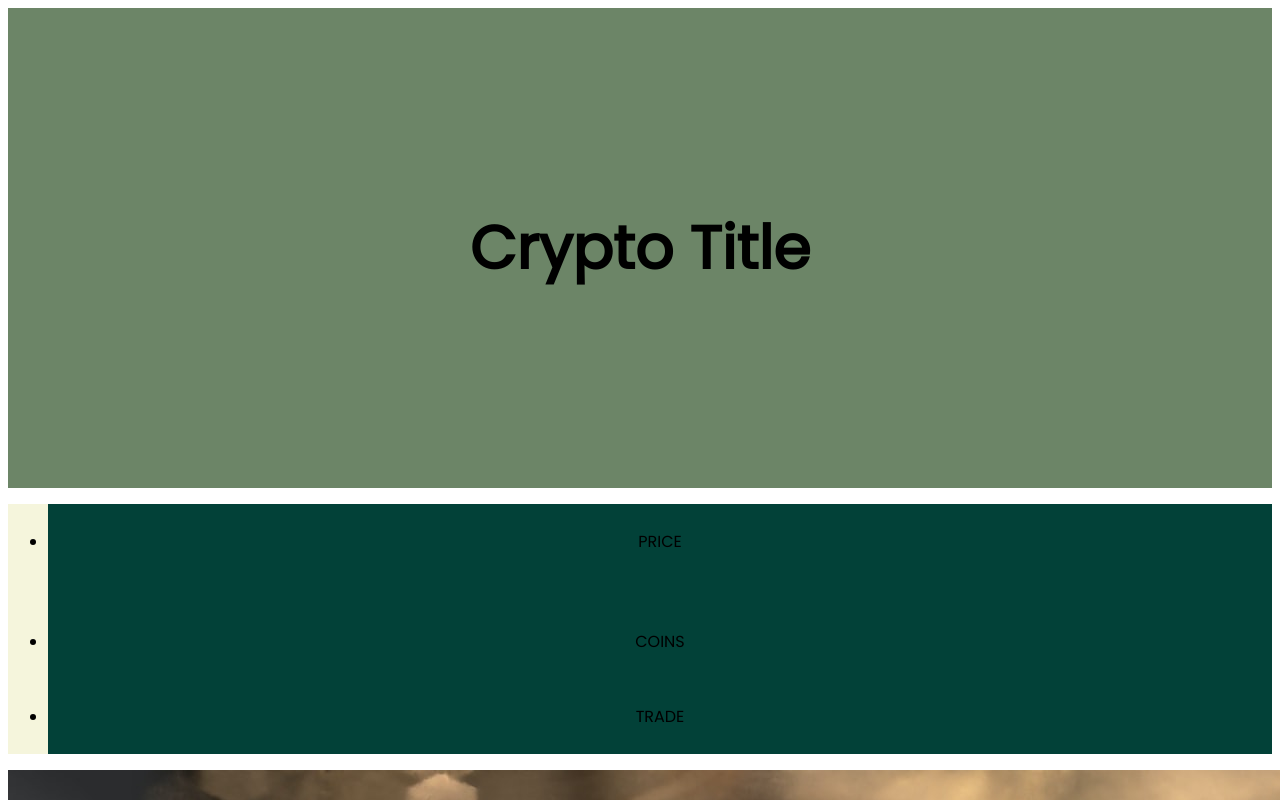
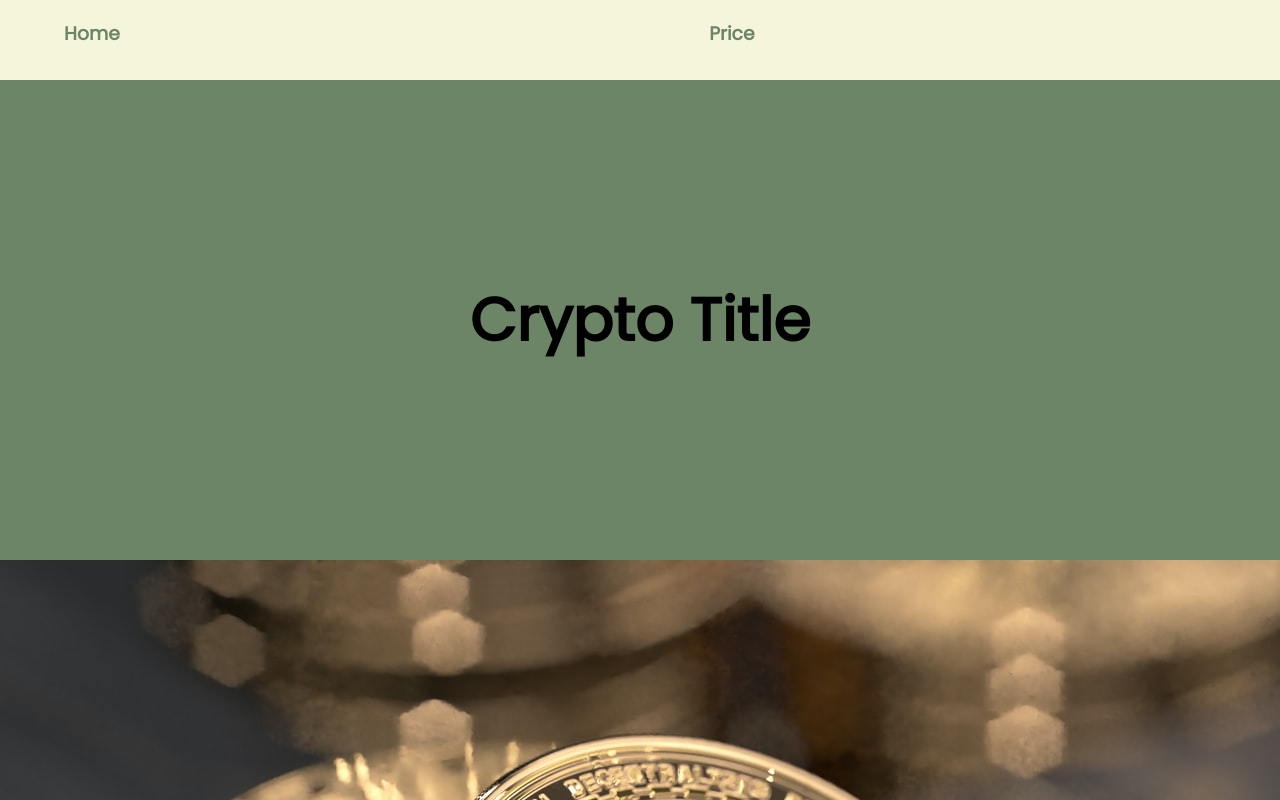
Before and after one commit to eracom-ID402/Rackel_Waser_Crypto_Website, a plain HTML site: page index.html in a window 1280 px wide. Shown: the top 800 px of the page. Drawn offline with Linux system fonts and the light colour scheme.

Commit message:
Issue nav part1

```diff
--- a/index.html
+++ b/index.html
@@ -16,22 +16,17 @@
 </head>
 
 <body>
-
+    <nav>
+        <h3 class="home">Home</h3>
+        <h3 class="price">Price</h3>
+        <h3 class="coins">Coins</h3>
+        <h3 class="trade">Trade</h3>
+    </nav>
 
     <div class="header">
         <h1>Crypto Title</h1>
 
     </div>
-
-
-
-
-
-    <ul>
-        <li>PRICE </li>
-        <li>COINS</li>
-        <li>TRADE</li>
-    </ul>
 
 
     <img src="images/drawkit-illustrations-FjMzj5NNDws-unsplash (1).jpg">
--- a/style.css
+++ b/style.css
@@ -1,5 +1,7 @@
 
-
+body {
+  margin: 0;
+}
    .header {
       background: rgb(108, 133, 103);
       min-height: 60vh;
@@ -16,7 +18,7 @@
       justify-content: center;
     }
 
-    ol {
+    /*ol {
       display: flex;
       flex-wrap: wrap;
       gap: var(--spacer);
@@ -32,39 +34,36 @@
       padding: var(--spacer);
 
       flex: 1 1 auto;
-    }
+    }  **/
 
    h1 {
     font-size: 60px;}
 
 
-    ul {
+    nav {
       background-color: beige;
+      color: rgb(108, 133, 103);
+      height: 10vh;
+      width: 100%;
+      padding-left: 5vw;
+      padding-right: 5vw;
       display: grid;
-      grid-template-columns: auto;
-      grid-template-rows: 100px;
+      grid-template-columns: 1fr, 1fr, 1fr, 1fr;
+
     }
 
-    ul > * {
-      padding: 25px;
+.home {
+  grid-column-start: 1;
 }
 
-
-    li {
-      grid-column-start: 1;
-      background: rgb(2, 65, 56);
-      text-align: center;
-
+.price {
+  grid-column-start: 2;
 }
 .coins {
-      grid-row-start: 2;
-      background: rgb(20, 105, 84);
-      text-align: center;
+  grid-row-start: 3;
 
     }
 
 .trade {
-      grid-row-start: 3;
-      background: rgb(117, 185, 143);
-      text-align: center;
+  grid-row-start: 4;
     }
```
Lines whose indentation alone changed are shown as unchanged.
